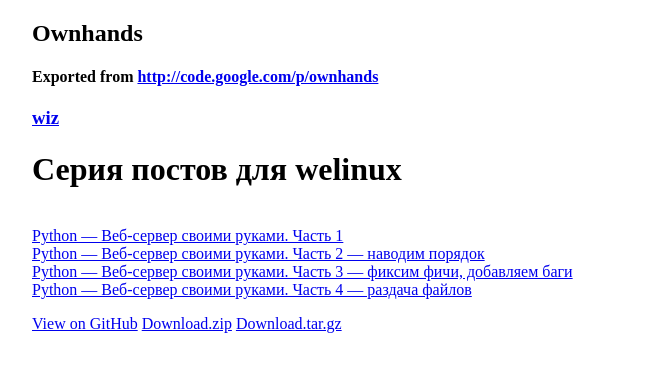
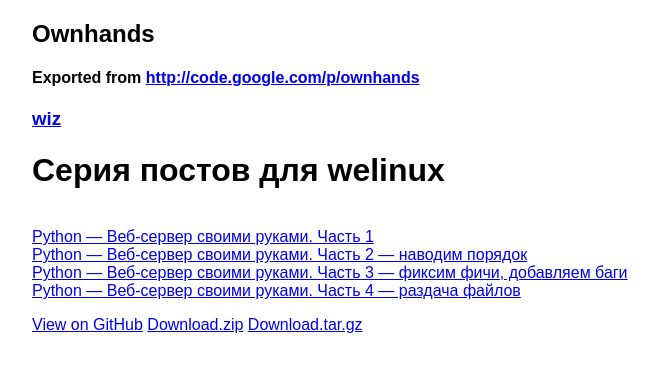
Before and after one commit to fianitnz/ownhands, a plain HTML site: page index.html in a window 1280 px wide. Shown: the whole page, without its empty margins (240-899 px from the left). Drawn offline with Linux system fonts and the light colour scheme.

Commit message:
Update style.css

```diff
--- a/style.css
+++ b/style.css
@@ -1,6 +1,7 @@
 body {
     width: 46em;
     margin: 0 auto 0 auto;
+    font-family: sans-serif, Verdana;
     font-size: 1em;
     text-align: justify;
 
```
